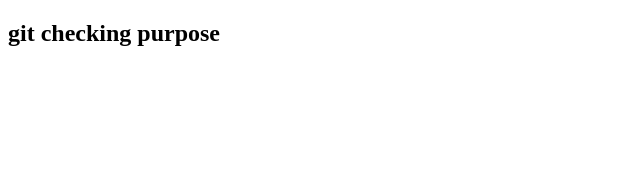
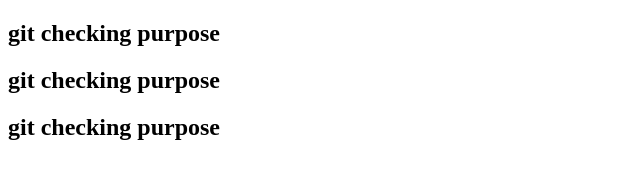
Before and after one commit to rashel68/sample, a plain HTML site: page index.html in a window 1280 px wide. Shown: the whole page, without its empty margins (0-640 px from the left). Drawn offline with Linux system fonts and the light colour scheme.

Commit message:
sample added

```diff
--- a/index.html
+++ b/index.html
@@ -8,5 +8,7 @@
 </head>
 <body>
     <h2>git checking purpose</h2>
+    <h2>git checking purpose</h2>
+    <h2>git checking purpose</h2>
 </body>
 </html>
```
